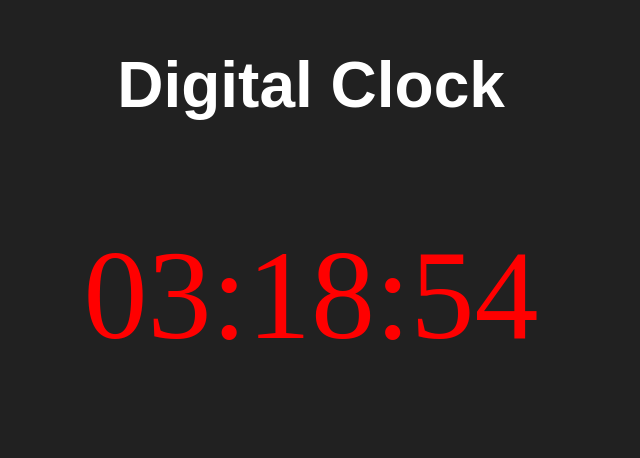
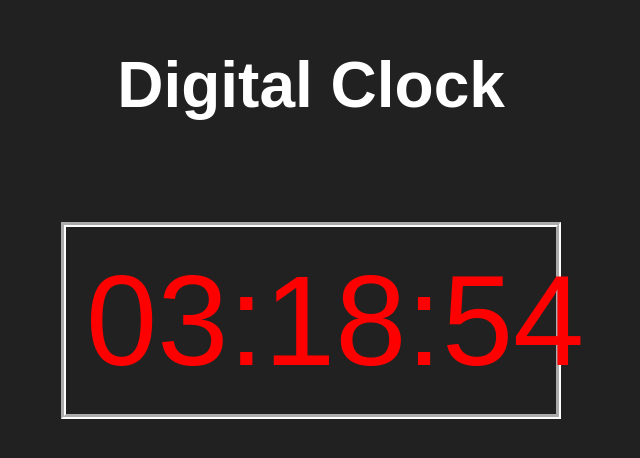
Before and after one commit to llopessilva/simple-clock, a plain HTML site: page index.html in a window 1280 px wide. Shown: the part 202-660 px from the top of the page, without its empty margins (329-969 px from the left). Drawn offline with Linux system fonts and the light colour scheme.

Commit message:
Update style.css

```diff
--- a/style.css
+++ b/style.css
@@ -13,7 +13,7 @@
 
 body {
   background-color: #212121;
-  font-family: 'Digital Display';
+  font-family: 'Digital Display', Arial, Helvetica, sans-serif;
 }
 
 h1 {
@@ -29,8 +29,13 @@ h1 {
   text-align: center;
   margin: 100px auto 0;
   color: #fff;
+  border: 5px groove #fff;
+  width: 500px;
+  padding: 20px;
+
 }
 
 .clock-container span {
   color: red;
+  width: 100%;
 }
```
